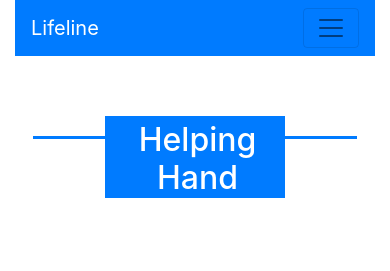
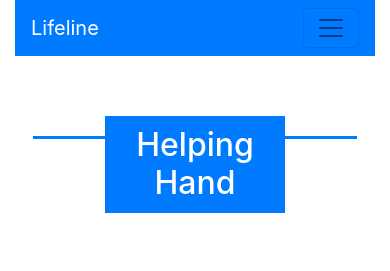
Before and after one commit to TsikaBullRat/website, a React (Create React App) app: page /about in a window 390 px wide. Shown: the top 271 px of the page. Built offline with nearby package versions, Linux system fonts and the light colour scheme.

Commit message:
Just for fix

```diff
--- a/src/App.css
+++ b/src/App.css
@@ -73,14 +73,6 @@ margin-left:60%;
 .mt-5{
 padding-top: 5%;
 }
-.back{
-  background:#ffffff;
-  background-size: 100% auto;
-  background-position: center;
-  background-repeat:no-repeat;
-  padding: 80px 0px 80px 0px;
-  color: #fff;
-}
 .space{
   height:0%;
 }
@@ -114,12 +106,11 @@ padding-top: 5%;
   height: 3px;
   width: 20%;
 }
-.about_us_box > h2{
+.headline_box > h2{
   background-color: #007bff;
-  padding-top: 5px;
-  padding-left: 5px;
+  padding: 10px 10px 10px 10px;
 }
-.about_us_box{
+.headline_box{
   color: #fff;
   text-align: center;
   margin-top: 60px;
@@ -147,11 +138,11 @@ padding-top: 5%;
     height: 3px;
     width: 20%;
   }
-  .about_us_box > h2{
+  .headline_box > h2{
     background-color: #007bff;
     width: 50%;
   }
-  .about_us_box{
+  .headline_box{
     color: #fff;
     text-align: center;
     margin-top: 60px;
--- a/src/components/Aboutus.js
+++ b/src/components/Aboutus.js
@@ -1,13 +1,10 @@
+import {Headline} from './Headline';
 
 export const Aboutus = () => {
     return (
         <div className="container">
+            <Headline headline={"Helping Hand"}/>
 
-            <div className="row about_us_box">
-                <div className="line"></div>
-                <h2>Helping Hand</h2>
-                <div className="line"></div>
-            </div>
             <br></br>
             <p>Lifeline Nothern Cape is a non-profit organization that focuses on emotional wellness.The organisation offers counselling ,training and community servives.</p> <br></br>
             <div className=" row ">
--- a/src/components/Contacts.js
+++ b/src/components/Contacts.js
@@ -1,12 +1,10 @@
+import {Headline} from './Headline';
 
 export const Contacts = () => {
     return (
         <div>
-            <div className="row about_us_box">
-                <div className="line"></div>
-                <h2>How to get in touch with us</h2>
-                <div className="line"></div>
-            </div>
+            <Headline headline={"How to get in touch with us"}/>
+
             <div className="row">
 
                 <div className="col-lg-6  col-sm-12 ">
--- a/src/components/Headline.js
+++ b/src/components/Headline.js
@@ -1,11 +1,10 @@
 import React from 'react';
 
-export const Headline = (prop) => {
-    console.log(prop)
+export const Headline = props => {
     return (
-        <div className="row about_us_box">
+        <div className="row headline_box">
             <div className="line"></div>
-            <h2>{this.prop.headline}</h2>
+            <h2>{props.headline}</h2>
             <div className="line"></div>
         </div>
     )
--- a/src/components/Ourimpacts.js
+++ b/src/components/Ourimpacts.js
@@ -1,14 +1,12 @@
-import thanks from '../assets/thank_you.jpg'
+import thanks from '../assets/thank_you.jpg';
+import {Headline} from './Headline';
 
 export const Ourimpacts = () => {
     return (
         <div>
             <div className="mr-1 mb-5 text-center">
-                <div className="row about_us_box">
-                    <div className="line"></div>
-                    <h2>What We've Done</h2>
-                    <div className="line"></div>
-                </div>
+            <Headline headline={"What We've Done"}/>
+
                 <p>lorem ipsum djkad jadhajhd ahdkahdja ajhdkahdja ajdkajsdj cjdkdhfl </p>
             </div>
             <div class="row justify-content-center mt-5 mb-5">
--- a/src/components/Summary.js
+++ b/src/components/Summary.js
@@ -4,11 +4,8 @@ import {Headline} from './Headline';
 function Summary() {
     return (
         <div className="container-fluid">
-            <div className="row about_us_box">
-                <div className="line"></div>
-                <h2>About Us</h2>
-                <div className="line"></div>
-            </div>
+            <Headline headline={"About Us"}/>
+
             <div className="row justify-content-center mb-5">
                 <div className="col-sm-12 col-lg-4 text-center">
                     <h3>What we're about</h3>
--- a/src/components/impactSummary.js
+++ b/src/components/impactSummary.js
@@ -1,9 +1,11 @@
 import { Link } from 'react-router-dom';
-
+import {Headline} from './Headline';
 
 function impactSummary() {
     return (
-        <div className="row justify-content-center back bg-primary mb-5">
+        <div>
+            <Headline headline={"Our Impacts"}/>
+            <div className="row justify-content-center mb-5" style={{color:'#000'}}>
             <div className="col-sm-12 col-lg-3 ml-5">
                 <h2>We move things</h2>
                 <p>As Life line we make moves to change peoples lives. We want to help people deal with their downfalls to lift them into to joy</p>
@@ -35,6 +37,8 @@ function impactSummary() {
                         <h5>Achieved</h5>
                     </div>
                 </div>
+            </div>
+
 
         </div>
     )
```
Also changed, not shown: package.json (line endings or trailing spaces), 1 other file (tests, documents, lock files or other folders).
